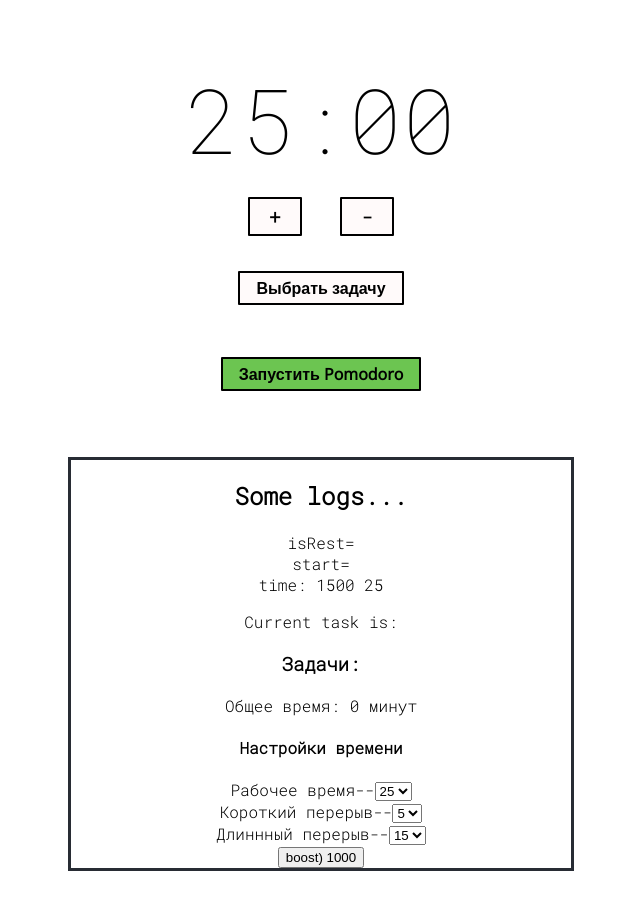
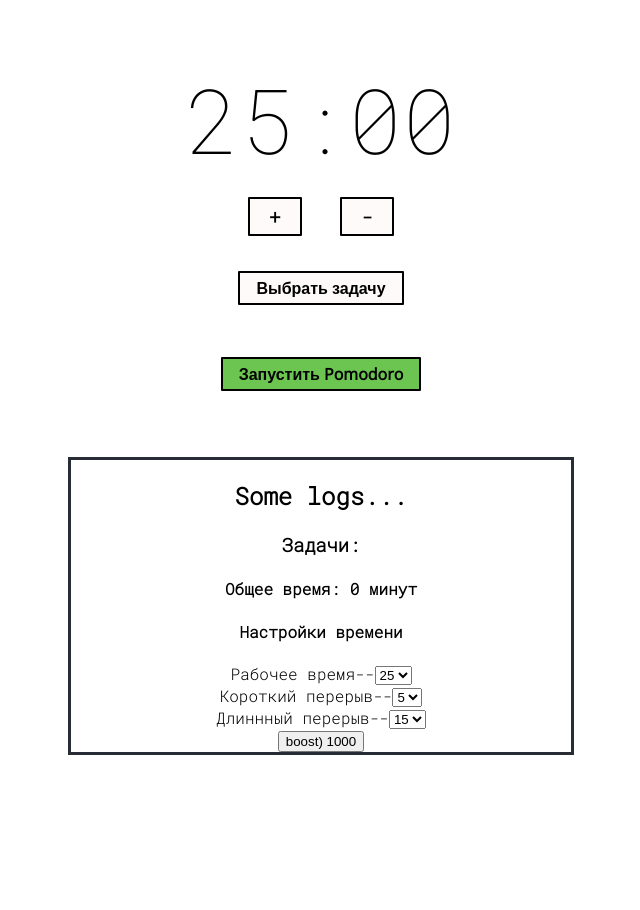
Before and after one commit to zmdemon/pomodoro, a React (Create React App) app: page / in a window 1280 px wide. Shown: the top 910 px of the page, without its empty margins (319-959 px from the left). After the commit the page ends 805 px from the top, so only its background shows below. Built offline with nearby package versions, Linux system fonts and the light colour scheme.

Commit message:
checkbox added; cash added; refactored a bit

```diff
--- a/src/App.tsx
+++ b/src/App.tsx
@@ -1,5 +1,4 @@
 import React, {useEffect, useState} from 'react';
-import logo from './logo.svg';
 import './App.css';
 import Technical from "./components/Technical";
 import LaunchButtons from "./components/LaunchButtons";
@@ -8,10 +7,11 @@ import Stats from "./components/Stats";
 import TaskForm from "./components/TaskForm";
 // @ts-ignore
 import uuid from "react-uuid";
-import TaskListDrop from "./components/TaskListDrop";
+import TasksDropSelect from "./components/TasksDropSelect";
 import TimeSettings from "./components/TimeSettings";
+import TasksList from "./components/TasksList";
 
-type taskType = { "taskName": string, "id": string, "quantity": number, "total_duration": number }
+type taskType = { "taskName": string, "id": string, "quantity": number, "total_duration": number, "estimated": number, "isDone": boolean }
 type timeConstantsType = { "shortRestTime": number, "longRestTime": number, "workingSessionTime": number }
 type timeConstNameType = "shortRestTime" | "longRestTime" | "workingSessionTime"
 
@@ -26,15 +26,21 @@ function App() {
         workingSessionTime: 25 * 60
     })
     const [launchMessage, setLaunchMessage] = useState("Запустить Pomodoro")
-    const [tasks, setTasks] = useState<taskType[]>([])
+    //const [tasks, setTasks] = useState<taskType[]>([])
+    const [tasks, setTasks] = useState<taskType[]>(() => {
+        const all: taskType[] = JSON.parse(localStorage.getItem("items") as string);
+        if (!all) {
+            return [];
+        } else return all;
+    });
     const [currentTaskId, setCurrentTaskId] = useState("")
     const [start, setStart] = useState(false)
     const [isRest, setIsRest] = useState(false)
     const [taskFormVisible, setTaskFormVisible] = useState(false)
     const [taskName, setTaskName] = useState("")
+    const [estQuantity, setEstQuantity] = useState(4)
     const [timeSpeed, setTimeSpeed] = useState(1000)
 
-    //const[info,setInfo] = useState<{ "isRest": boolean, "start": boolean }>({"isRest": false, "start": false })
 
     const messages: Array<string> = [
         "Отменить Pomodoro",
@@ -56,8 +62,8 @@ function App() {
                 clearTimeout(timerId)
             }
         } else if (time === 0) {
-            setStart(e => false)
-            setTime(e => timeConstants.shortRestTime)
+            setStart(_ => false)
+            setTime(_ => timeConstants.shortRestTime)
             setIsRest(e => !e)
             setLaunchMessage(messages[3])
             addInterval(currentTaskId) // adds working interval, if it wasn't a rest
@@ -73,20 +79,29 @@ function App() {
 
     useEffect(() => {
         if (!start) {
-            setTime(e => timeConstants.workingSessionTime)
+            setTime(_ => timeConstants.workingSessionTime)
         }
     }, [start, timeConstants])
 
+    useEffect(() => {
+        localStorage.setItem("items", JSON.stringify(tasks));
+    }, [tasks]);
 
-    useEffect(() => {
-        const buttons = LaunchButtons
-    }, [start])
+    // useEffect(() => {
+    //     if (start && time > 0) {
+    //         setLaunchMessage(isRest ? messages[2] : messages[0])
+    //     }
+    // }, [isRest,start])
+
+    // useEffect(() => {
+    //     const buttons = LaunchButtons
+    // }, [start])
 
     useEffect(() => {
         if (isRest) {
-            setTime(e => timeConstants.shortRestTime)
+            setTime(_ => timeConstants.shortRestTime)
         } else if (!isRest) {
-            setTime(e => timeConstants.workingSessionTime)
+            setTime(_ => timeConstants.workingSessionTime)
         }
 
     }, [timeConstants, isRest])
@@ -113,18 +128,18 @@ function App() {
     }
 
     function handleRestClick(typeName: timeConstNameType) {
-        setTime(e => timeConstants[typeName])
+        setTime(_ => timeConstants[typeName])
         setStart(e => !e)
     }
 
     function handleLongRestClick() {
-        setTime(e => timeConstants.longRestTime)
+        setTime(_ => timeConstants.longRestTime)
         setStart(e => !e)
     }
 
     function handleSkipClick() {
-        setStart(e => false)
-        setIsRest(e => false)
+        setStart(_ => false)
+        setIsRest(_ => false)
         console.log("skip")
     }
 
@@ -145,9 +160,30 @@ function App() {
         e.preventDefault()
         setTaskFormVisible(a => !a)
         let id = uuid().toString()
-        setTasks([...tasks, {taskName: taskName, id: id, total_duration: 0, quantity: 0}])
+        setTasks([...tasks, {
+            taskName: taskName,
+            estimated: estQuantity,
+            quantity: 0,
+            id: id,
+            total_duration: 0,
+            isDone: false
+        }])
         setTaskName("")
+        setEstQuantity(4)
         setCurrentTaskId(id)
+    }
+
+    function handleTaskDeleteClick(id: string) {
+        setTasks(tasks.filter((task) => task.id !== id));
+    }
+
+    function handleTaskDoneChange(id: string) {
+        setTasks(tasks.map(task => {
+            if (task.id === id) {
+                return {...task, isDone: !task.isDone}
+            }
+            return task
+        }))
     }
 
     function handleTaskFormClose() {
@@ -160,6 +196,10 @@ function App() {
 
     function handleNameChange(e: React.FormEvent<HTMLInputElement>) {
         setTaskName(e.currentTarget.value);
+    }
+
+    function handleQuantityChange(e: React.FormEvent<HTMLInputElement>) {
+        setEstQuantity(parseInt(e.currentTarget.value, 10));
     }
 
     function handleCurrentTaskChange(e: React.ChangeEvent<HTMLSelectElement>) {
@@ -182,10 +222,12 @@ function App() {
                 taskFormVisible={taskFormVisible}
                 onNewTaskAdd={handleNewTaskAdd}
                 onNameChange={handleNameChange}
+                onQuantityChange={handleQuantityChange}
+                quantity={estQuantity}
                 taskName={taskName}
                 onFormClose={handleTaskFormClose}
-                taskDropdownList={<TaskListDrop tasks={tasks} onCurrentTaskChange={handleCurrentTaskChange}
-                                                currentTaskId={currentTaskId}/>}
+                taskDropdownList={<TasksDropSelect tasks={tasks} onCurrentTaskChange={handleCurrentTaskChange}
+                                                   currentTaskId={currentTaskId}/>}
                 currentTaskName={currentTask?.taskName}
                 currentTask={currentTask}
             />
@@ -202,8 +244,10 @@ function App() {
             />
             <Technical isRest={isRest} start={start} show={true} time={time} children={
                 <>
-                    Current task is: {currentTaskId}
-                    <Stats tasks={tasks}/>
+                    {currentTaskId && "Current task is:" + currentTaskId}
+                    <Stats tasks={tasks}
+                           tasksList={<TasksList tasks={tasks} onTaskDeleteClick={handleTaskDeleteClick}
+                                                 onTaskDoneChange={handleTaskDoneChange}/>}/>
                     <TimeSettings timeConstants={timeConstants} onTimeConstChange={handleTimeConstChange}/>
                     <button onClick={handleTimeSpeedChangeChange}>boost) {timeSpeed}</button>
                 </>
--- a/src/components/LaunchButtons.tsx
+++ b/src/components/LaunchButtons.tsx
@@ -40,7 +40,6 @@ export const StartButton = styled(Button)`
 function LaunchButtons(Props: LBProps) {
     const isRest = Props.isRest
     const start = Props.start
-    const onLongRestClick = Props.onLongRestClick
     const onStartClick = Props.onStartClick
     const signature = Props.signature
     const onRestClick = Props.onRestClick
--- a/src/components/Stats.tsx
+++ b/src/components/Stats.tsx
@@ -1,28 +1,27 @@
 import React from "react";
 import {taskType} from "../App";
 import Task from "./Task";
+import TasksList from "./TasksList";
 
 interface StatsProps {
     tasks: taskType[]
-
+    tasksList?: JSX.Element
 }
 
-function Stats({ tasks}: StatsProps) {
+function Stats({ tasks,tasksList}: StatsProps) {
 
-    const detailedTaskList = tasks.map((task) => {
-        return (
-            <li key={task.id}><Task id={task.id} tasks={tasks}/></li>
-        )
-    })
+    // const detailedTaskList = tasks.map((task) => {
+    //     return (
+    //         <li key={task.id}><Task id={task.id} tasks={tasks} /></li>
+    //     )
+    // })
     const total2 = tasks.reduce((sum, task) => sum + task.total_duration, 0)
 
     return (
         <div className="statistics-div">
             <h3>Задачи:</h3>
-            <ul>
-                {detailedTaskList}
-                <li>Общее время: {total2 / 60} минут</li>
-            </ul>
+            {tasksList}
+            <h4>Общее время: {total2 / 60} минут</h4>
         </div>
     )
 }
--- a/src/components/Task.tsx
+++ b/src/components/Task.tsx
@@ -1,23 +1,35 @@
 import React from "react";
 import type {taskType} from '../App'
+import styled from "styled-components";
+
 interface TaskProps {
     tasks: taskType[]
-    id:string
-
+    id: string
+    checkBox: React.ReactElement
 
 }
 
 function Task(Props: TaskProps) {
 
-    const allTasks = Props.tasks.map((task) => <option key={task.id}>{task.taskName}</option>)
-    const task = Props.tasks.filter(obj => {return obj.id === Props.id})[0]
+
+
+    //const allTasks = Props.tasks.map((task) => <option key={task.id}>{task.taskName}</option>)
+    const task = Props.tasks.filter(obj => {
+        return obj.id === Props.id
+    })[0]
+
+    const TaskName = styled.span`
+  text-decoration: ${(task.isDone)? 'line-through': 'none'};
+
+`;
 
     return (
         <div>
-            <h4>{task.taskName}</h4>
+
+            <h4>{Props.checkBox} <TaskName>{task.taskName}</TaskName></h4>
             <ul>
-                <li>кол-во {task.quantity}</li>
-                <li>время {task.total_duration}</li>
+                <li>кол-во: {task.quantity} из {task.estimated}</li>
+                <li>время: {task.total_duration/60} мин.</li>
             </ul>
         </div>
     )
--- a/src/components/TaskForm.tsx
+++ b/src/components/TaskForm.tsx
@@ -7,9 +7,11 @@ interface TaskFormProps {
     onTaskSubmit: (event: React.FormEvent<HTMLFormElement>) => void
     onNewTaskAdd: (event: React.MouseEvent<HTMLButtonElement>) => void
     onNameChange: (event: React.FormEvent<HTMLInputElement>) => void
+    onQuantityChange: (event: React.FormEvent<HTMLInputElement>) => void
     onFormClose: (event: React.MouseEvent<HTMLButtonElement>) => void
     taskDropdownList: JSX.Element
     taskName: string
+    quantity: number
     currentTaskName: string
     taskFormVisible: boolean
     currentTask: taskType
@@ -98,7 +100,7 @@ function TaskForm(props: TaskFormProps) {
                         <h4><label htmlFor={'taskAdd'}>Добавить задачу:</label></h4>
 
                         <input type="text" name={'taskAdd'} onChange={props.onNameChange} value={props.taskName} placeholder={"Что делать?"}/>
-                        <input type="number" placeholder={"Сколько делать?"}/>
+                        <input type="number" onChange={props.onQuantityChange} value={props.quantity} placeholder={"Сколько делать?"}/>
                         <div>
                             <input type="submit" name={"web"} value={"добавить"}/>
                             <button onClick={props.onFormClose}>закрыть</button>
--- a/src/components/TaskListDrop.tsx
+++ b/src/components/TasksDropSelect.tsx
@@ -9,7 +9,7 @@ interface TaskListProps {
 
 }
 
-export default function TaskListDrop(Props: TaskListProps) {
+export default function TasksDropSelect(Props: TaskListProps) {
 
     const allTasks = Props.tasks.map((task) => <option key={task.id} value={task.id}>{task.taskName}</option>)
     return (
--- /dev/null
+++ b/src/components/TasksList.tsx
@@ -0,0 +1,40 @@
+import React from "react";
+import {taskType} from "../App";
+import Task from "./Task";
+
+interface TaskListProps {
+    tasks: taskType[]
+    onTaskDeleteClick: (arg0: string, arg1: React.MouseEvent<HTMLButtonElement, MouseEvent>) => void
+    onTaskDoneChange: (arg0: string, arg1: React.ChangeEvent<HTMLInputElement>) => void
+}
+
+
+export default function TasksList(Props: TaskListProps) {
+    const detailedTaskList = Props.tasks.map((task) => {
+            const checkbox = <input
+                type="checkbox"
+                onChange={(e) => Props.onTaskDoneChange(task.id, e)}
+                checked={task.isDone}
+            />
+
+            return (
+                <li key={task.id}>
+                    <Task id={task.id} key={task.id} tasks={Props.tasks} checkBox={checkbox}/>
+                    <button
+                        className="btn-delete"
+                        onClick={(e) => Props.onTaskDeleteClick(task.id, e)}
+                    >
+                        Удалить
+                    </button>
+
+                </li>
+            )
+        }
+    ).reverse()
+    return (
+        <ul className={"tasks-list"}>
+            {detailedTaskList}
+        </ul>
+    )
+
+}
--- a/src/components/Technical.tsx
+++ b/src/components/Technical.tsx
@@ -18,13 +18,14 @@ function Technical(Props: TechProps) {
     return (
         <div className="technical-div">
             <h2>Some logs...</h2>
-            <ul>
+            {false&&<ul>
                 <li>isRest={Props.isRest && "tru"}</li>
                 <li>start={Props.start && "tru"}</li>
-                <li>time: {Props.time} {Props.time/60}</li>
-                <ul>
-                    {allTasks}
-                </ul>
+                <li>time: {Props.time} {Props.time / 60}</li>
+
+            </ul>}
+            <ul>
+                {allTasks}
             </ul>
             {Props.children}
         </div>
--- a/src/components/TimeSettings.tsx
+++ b/src/components/TimeSettings.tsx
@@ -1,6 +1,4 @@
 import React from "react";
-import {Button} from "./LaunchButtons";
-import styled from "styled-components";
 import {timeConstantsType, timeConstNameType} from "../App";
 
 interface TimeSettingsProps {
```
Also changed, not shown: src/components/Time.tsx (+8 -5 lines).
